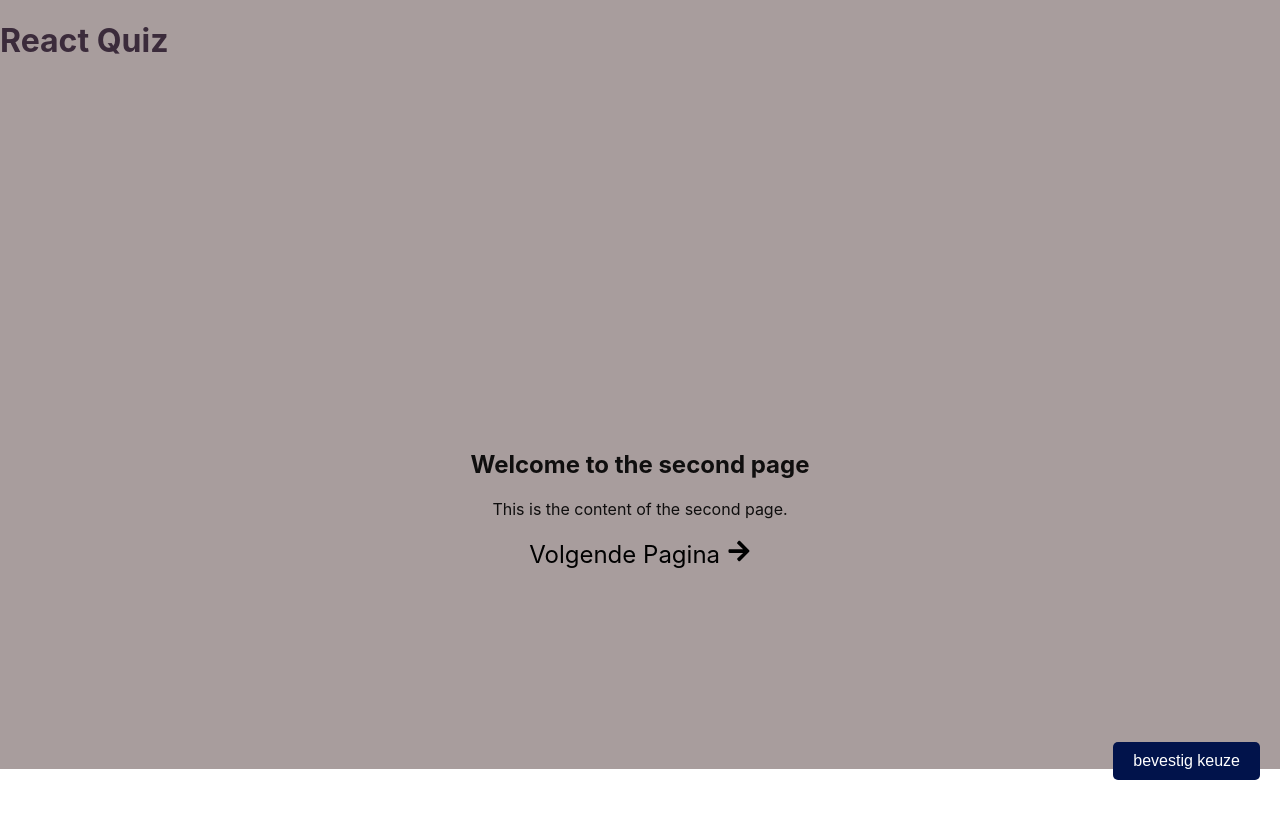
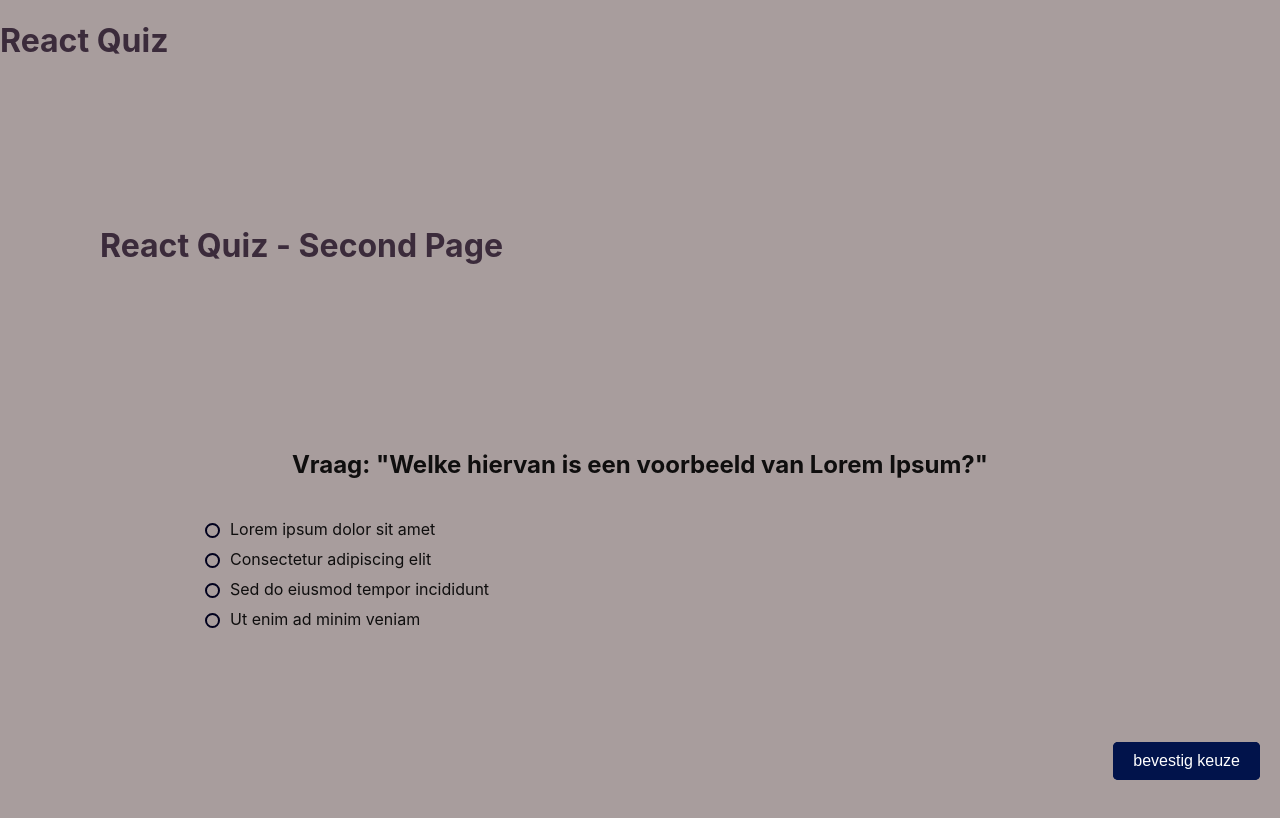
Before and after one commit to Melanforsaken/ReactQuiz2, a React (Create React App) app: page /next-page in a window 1280 px wide. Shown: the top 818 px of the page. Built offline with nearby package versions, Linux system fonts and the light colour scheme.

Commit message:
wijzigingen aan page2, gelijkenis proberen te maken met App.js

```diff
--- a/src/App.js
+++ b/src/App.js
@@ -11,7 +11,7 @@ function App() {
   const [result, setResult] = useState('');
   const [explanation, setExplanation] = useState('');
   const [canProceed, setCanProceed] = useState(false);
-  const [attempted, setAttempted] = useState(false); // New state for tracking attempts
+  const [attempted, setAttempted] = useState(false);
 
   const correctAnswer = 'Components kunnen geen meerdere tags returnen in JSX';
 
@@ -27,7 +27,7 @@ function App() {
   };
 
   const handleConfirm = () => {
-    setAttempted(true); // Mark as attempted
+    setAttempted(true);
     if (selectedOption === correctAnswer) {
       setResult('correct');
       setCanProceed(true);
@@ -39,12 +39,12 @@ function App() {
   };
 
   const handleRetry = () => {
-    // Reset the state for retrying the quiz
+
     setSelectedOption(null);
     setResult('');
     setExplanation('');
     setCanProceed(false);
-    setAttempted(false); // Reset attempted state for fresh start
+    setAttempted(false);
   };
 
   return (
@@ -105,7 +105,7 @@ function App() {
                       Volgende Pagina <FaArrowRight />
                     </Link>
                   ) : (
-                    attempted && !canProceed && ( // Show retry only if attempted and incorrect
+                    attempted && !canProceed && (
                       <button onClick={handleRetry} style={{ fontSize: '14px', marginTop: '10px' }}>
                         Probeer Opnieuw
                       </button>
--- a/src/Page2.js
+++ b/src/Page2.js
@@ -1,26 +1,112 @@
 import './App.css';
-import React from 'react';
+import React, { useState } from 'react';
 import { Link } from 'react-router-dom';
 import { FaArrowRight } from 'react-icons/fa';
+import ConfirmButton from './ConfirmButton'; // Make sure this is available
 
 const NextPage = () => {
+  const [selectedOption, setSelectedOption] = useState(null);
+  const [result, setResult] = useState('');
+  const [explanation, setExplanation] = useState('');
+  const [canProceed, setCanProceed] = useState(false);
+  const [attempted, setAttempted] = useState(false);
+
+  const correctAnswer = 'Sed do eiusmod tempor incididunt'; // The correct answer
+
+  const descriptions = {
+    'Lorem ipsum dolor sit amet': 'Onjuist, dit is niet de juiste keuze.',
+    'Consectetur adipiscing elit': 'Onjuist, dit is niet de juiste keuze.',
+    'Sed do eiusmod tempor incididunt': 'Dit is juist omdat...',
+    'Ut enim ad minim veniam': 'Onjuist, dit is niet de juiste keuze.'
+  };
+
+  const handleOptionChange = (event) => {
+    setSelectedOption(event.target.value);
+  };
+
+  const handleConfirm = () => {
+    setAttempted(true);
+    if (selectedOption === correctAnswer) {
+      setResult('correct');
+      setCanProceed(true);
+    } else {
+      setResult('verkeerd antwoord');
+      setCanProceed(false);
+    }
+    setExplanation(descriptions[selectedOption] || '');
+  };
+
+  const handleRetry = () => {
+    setSelectedOption(null);
+    setResult('');
+    setExplanation('');
+    setCanProceed(false);
+    setAttempted(false);
+  };
+
   return (
     <div className="App">
       <header className="App-header">
+        <h1>React Quiz - Second Page</h1>
       </header>
       <main className="App-body">
         <div style={{ textAlign: 'center', marginTop: '40px' }}>
-          <h2>Welcome to the second page</h2>
-          <p>
-            This is the content of the second page.
-            {/* Add more content as necessary */}
-          </p>
-          <div style={{ marginTop: '20px' }}>
-            <Link to="/third-page" style={{ fontSize: '24px', textDecoration: 'none', color: 'black' }}>
-              Volgende Pagina <FaArrowRight />
-            </Link>
+          <h2>Vraag: "Welke hiervan is een voorbeeld van Lorem Ipsum?"</h2>
+          <div className="quiz-options" style={{ marginBottom: '20px' }}>
+            <label>
+              <input
+                type="radio"
+                name="quiz"
+                value="Lorem ipsum dolor sit amet"
+                onChange={handleOptionChange}
+              />
+              <span>Lorem ipsum dolor sit amet</span>
+            </label>
+            <label>
+              <input
+                type="radio"
+                name="quiz"
+                value="Consectetur adipiscing elit"
+                onChange={handleOptionChange}
+              />
+              <span>Consectetur adipiscing elit</span>
+            </label>
+            <label>
+              <input
+                type="radio"
+                name="quiz"
+                value="Sed do eiusmod tempor incididunt"
+                onChange={handleOptionChange}
+              />
+              <span>Sed do eiusmod tempor incididunt</span>
+            </label>
+            <label>
+              <input
+                type="radio"
+                name="quiz"
+                value="Ut enim ad minim veniam"
+                onChange={handleOptionChange}
+              />
+              <span>Ut enim ad minim veniam</span>
+            </label>
+          </div>
+          {result && <h3>{result}</h3>}
+          {explanation && <p>{explanation}</p>}
+          <div style={{ textAlign: 'center', marginTop: '20px' }}>
+            {canProceed ? (
+              <Link to="/third-page" style={{ fontSize: '24px', textDecoration: 'none', color: 'black' }}>
+                Volgende Pagina <FaArrowRight />
+              </Link>
+            ) : (
+              attempted && !canProceed && (
+                <button onClick={handleRetry} style={{ fontSize: '24px', marginTop: '10px' }}>
+                  Probeer Opnieuw
+                </button>
+              )
+            )}
           </div>
         </div>
+        <ConfirmButton onConfirm={handleConfirm} />
       </main>
     </div>
   );
```
